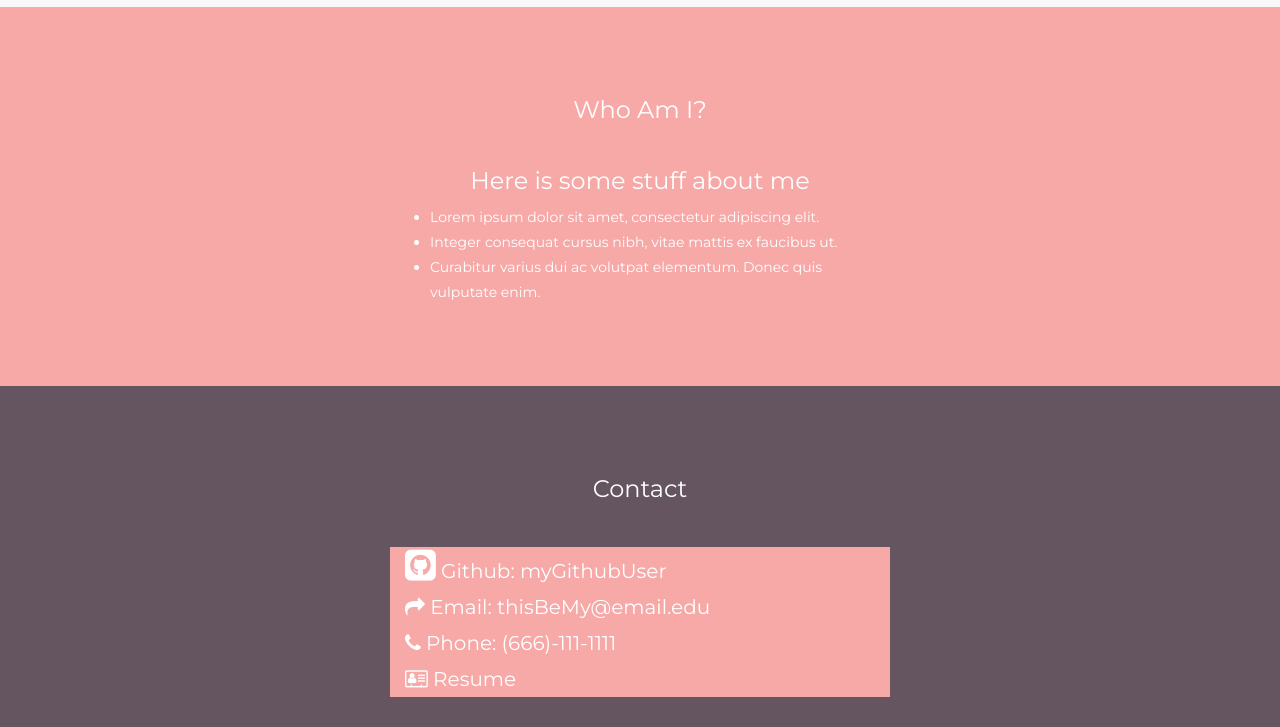
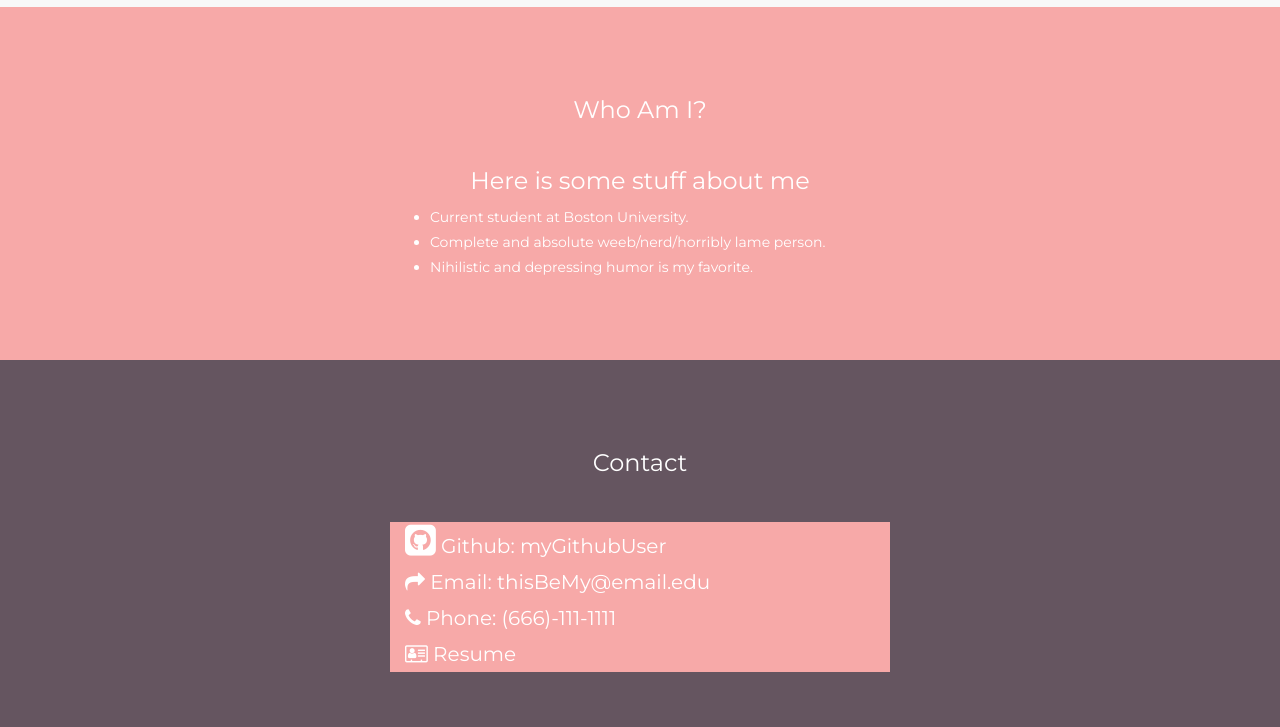
Before and after one commit to humannumber-9/minaleehorner.github.io, a plain HTML site: page index.html in a window 1280 px wide. Shown: the part 73-800 px from the top of the page. Drawn offline with nearby package versions, Linux system fonts and the light colour scheme.

Commit message:
Update index.html

```diff
--- a/index.html
+++ b/index.html
@@ -89,9 +89,9 @@
   <p >
 
     <ul>
-      <li>Lorem ipsum dolor sit amet, consectetur adipiscing elit. </li>
-      <li>Integer consequat cursus nibh, vitae mattis ex faucibus ut.</li>
-      <li> Curabitur varius dui ac volutpat elementum. Donec quis vulputate enim.</li>
+      <li>Current student at Boston University. </li>
+      <li>Complete and absolute weeb/nerd/horribly lame person.</li>
+      <li>Nihilistic and depressing humor is my favorite.</li>
     </ul>
   </p>
   </div>
```
